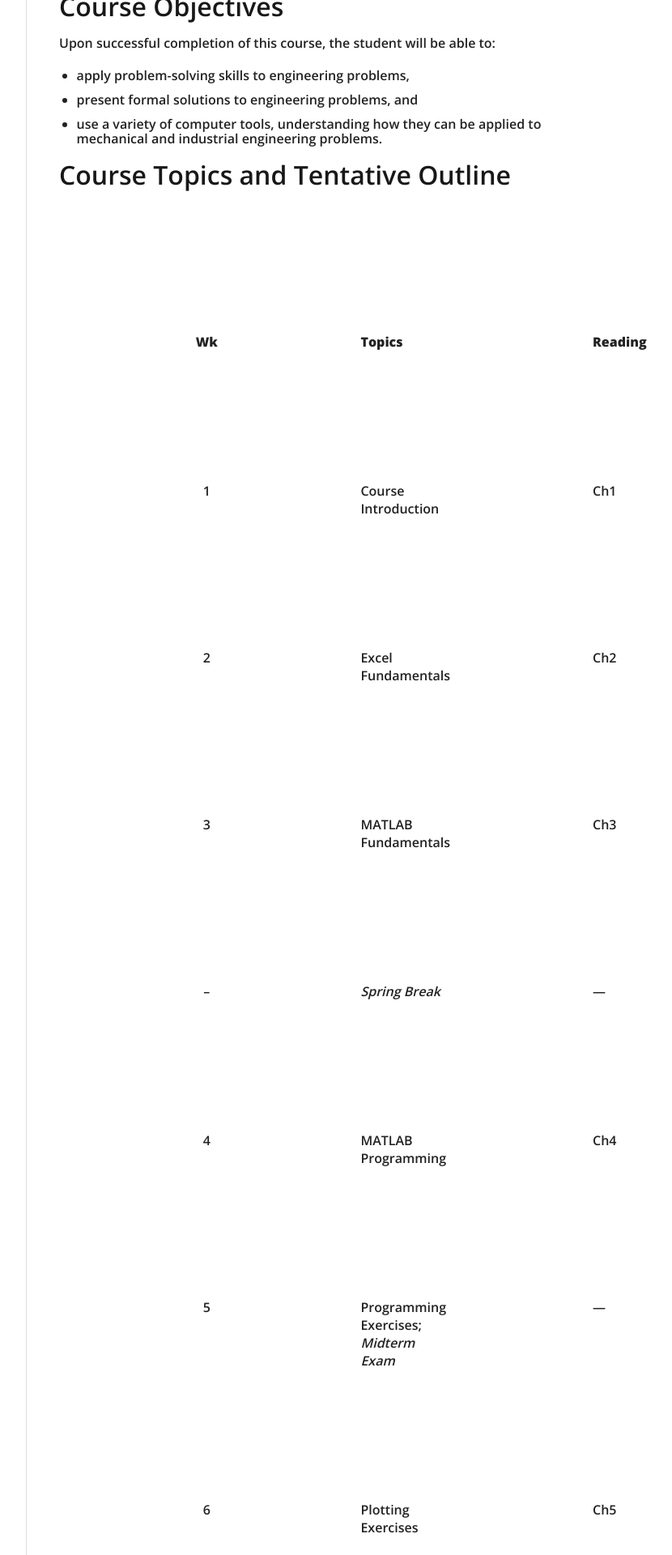
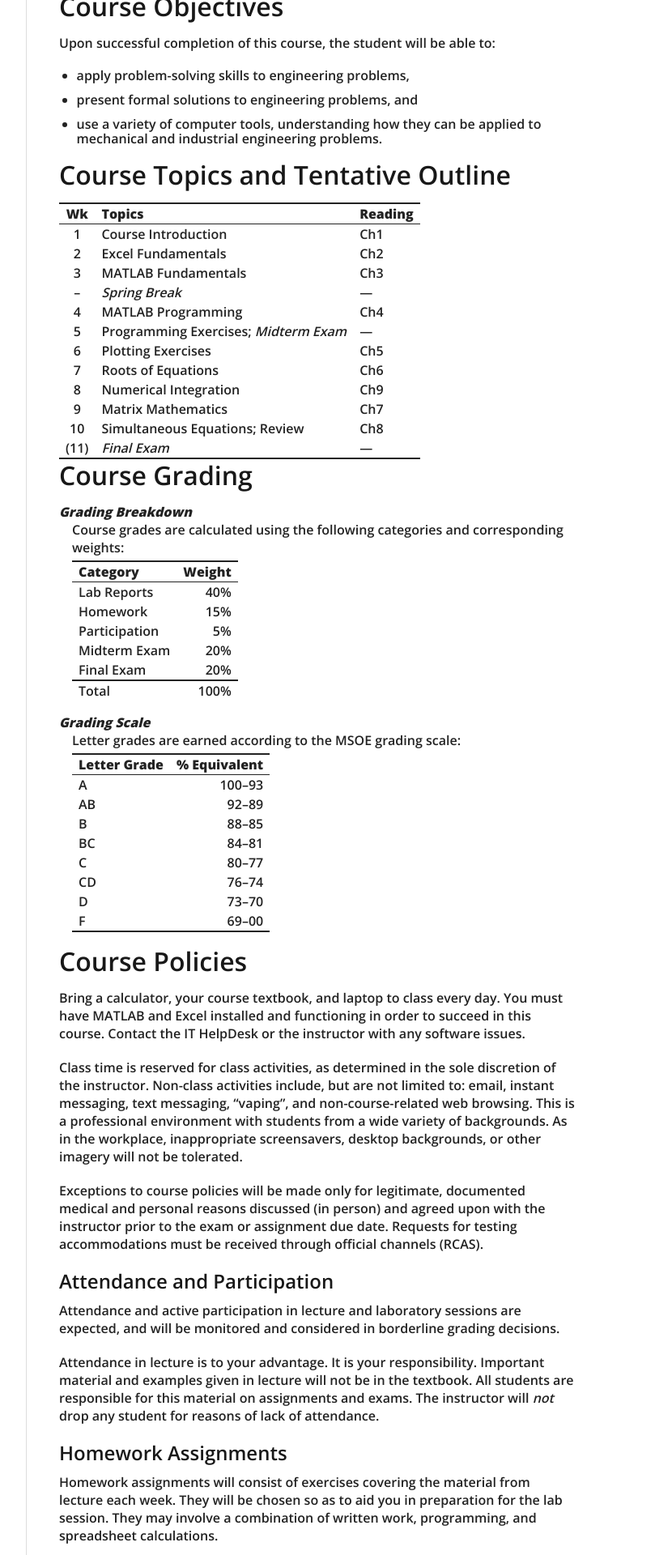
Before and after one commit to pdgessler/me190-s16, a Jekyll site: the page built from _posts/2016-03-07-syllabus.md, in a window 1280 px wide. Shown: the part 1128-3048 px from the top of the page at 81% size, without its empty margins (378-1208 px from the left). Built offline with Jekyll 4.4.1, drawn with Linux system fonts in a browser that asks for light colours; nearby versions of some CDN libraries.

Commit message:
Repair CSS

```diff
--- a/_includes/css/base.css
+++ b/_includes/css/base.css
@@ -46,8 +46,7 @@
 		content: none; }
 	table {
 		margin-top: 5px;
-		border-collapse: separate;
-		border-spacing: 10em;
+		border-collapse: collapse;
 	}
 
   dl dt {
```
